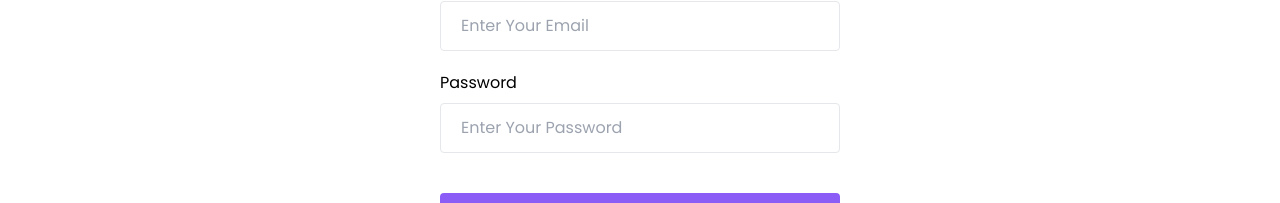
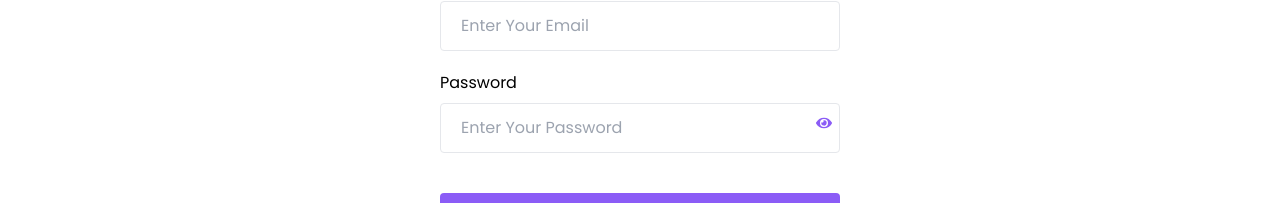
Before and after one commit to naymurrahmanshahed/conversate-client, a React (Vite) app: page /login in a window 1280 px wide. Shown: the part 259-462 px from the top of the page. Built offline with nearby package versions, Linux system fonts and the light colour scheme.

Commit message:
favicon & Eyebutton added

```diff
--- a/index.html
+++ b/index.html
@@ -2,6 +2,7 @@
 <html lang="en">
   <head>
     <meta charset="UTF-8" />
+    <link rel="icon" type="image/svg+xml" href="/conversate.svg" />
     <meta name="viewport" content="width=device-width, initial-scale=1.0" />
     <title>Conversate</title>
   </head>
--- a/package.json
+++ b/package.json
@@ -11,6 +11,7 @@
   "dependencies": {
     "react": "^18.2.0",
     "react-dom": "^18.2.0",
+    "react-icons": "^4.8.0",
     "react-router-dom": "^6.8.2"
   },
   "devDependencies": {
--- a/src/App.jsx
+++ b/src/App.jsx
@@ -5,8 +5,13 @@ import Chat from "./pages/Chat";
 import Login from "./pages/Login";
 import Register from "./pages/Register";
 import { useAuthContext } from "./hook/useAuthContext";
+import { useState } from "react";
 const App = () => {
+  const [type, setType] = useState(false);
   const { user } = useAuthContext();
+  const handleToggle = () => {
+    setType((prevType) => !prevType);
+  };
   return (
     <div className="app container mx-auto">
       <div className="min-h-screen">
@@ -18,11 +23,23 @@ const App = () => {
           />
           <Route
             path="/login"
-            element={user ? <Navigate to="/" /> : <Login />}
+            element={
+              user ? (
+                <Navigate to="/" />
+              ) : (
+                <Login type={type} handleToggle={handleToggle} />
+              )
+            }
           />
           <Route
             path="/register"
-            element={user ? <Navigate to="/" /> : <Register />}
+            element={
+              user ? (
+                <Navigate to="/" />
+              ) : (
+                <Register type={type} handleToggle={handleToggle} />
+              )
+            }
           />
           <Route path="*" element={<Navigate to="/" />} />
         </Routes>
--- /dev/null
+++ b/src/components/EyeButton.jsx
@@ -0,0 +1,15 @@
+import { FaEye, FaEyeSlash } from "react-icons/fa";
+const EyeButton = ({ handleToggle, type }) => {
+  return (
+    <span
+      onClick={handleToggle}
+      className="icons-span absolute right-[2%]
+         top-[28%]
+      bottom-0 flex items-center text-violet-500"
+    >
+      {type ? <FaEyeSlash /> : <FaEye />}
+    </span>
+  );
+};
+
+export default EyeButton;
--- a/src/pages/Login.jsx
+++ b/src/pages/Login.jsx
@@ -1,10 +1,11 @@
 import React, { useState } from "react";
 import Button from "../components/Button";
+import EyeButton from "../components/EyeButton";
 import FormControl from "../components/FormControl";
 import SectionTitle from "../components/SectionTitle";
 import { useLogin } from "../hook/useLogin";
 
-const Login = () => {
+const Login = ({ handleToggle, type }) => {
   const [formFields, setFormFields] = useState({
     email: "",
     password: "",
@@ -27,8 +28,8 @@ const Login = () => {
     });
   };
   return (
-    <div className="register flex flex-col justify-center items-center xl:mt-[4rem] ">
-      <form onSubmit={handleLogin} className="flex flex-col gap-5 w-[25rem]">
+    <div className="register flex flex-col  justify-center items-center xl:mt-[4rem] ">
+      <form onSubmit={handleLogin} className="flex  flex-col gap-5 w-[25rem]">
         <SectionTitle title={"Login"} />
 
         <FormControl
@@ -39,14 +40,17 @@ const Login = () => {
           formFields={formFields}
           setFormFields={setFormFields}
         />
+        <div className="relative">
           <FormControl
             label={"password"}
             labelInnerText={"Password"}
-          inputType={"password"}
+            inputType={type ? "text" : "password"}
             placeholder={"Enter Your Password"}
             formFields={formFields}
             setFormFields={setFormFields}
           />
+          <EyeButton handleToggle={handleToggle} type={type} />
+        </div>
         <Button text={loading ? "Logging...." : "Login"} submit />
         {error && <p className="text-rose-500">*{error}</p>}
       </form>
--- a/src/pages/Register.jsx
+++ b/src/pages/Register.jsx
@@ -1,10 +1,11 @@
 import React, { useState } from "react";
 import Button from "../components/Button";
+import EyeButton from "../components/EyeButton";
 import FormControl from "../components/FormControl";
 import SectionTitle from "../components/SectionTitle";
 import { useRegister } from "../hook/useRegister";
 
-const Register = () => {
+const Register = ({ handleToggle, type }) => {
   const [formFields, setFormFields] = useState({
     name: "",
     email: "",
@@ -45,14 +46,18 @@ const Register = () => {
           formFields={formFields}
           setFormFields={setFormFields}
         />
+        <div className="relative">
           <FormControl
             label={"password"}
             labelInnerText={"Password"}
-          inputType={"password"}
+            inputType={type ? "text" : "password"}
             placeholder={"Enter Your Password"}
             formFields={formFields}
             setFormFields={setFormFields}
           />
+          <EyeButton handleToggle={handleToggle} type={type} />
+        </div>
+
         <Button text={loading ? "Registering...." : "Register"} submit />
         {error && <p className="text-rose-500">*{error}</p>}
       </form>
```
Also changed, not shown: public/conversate.svg (added), 1 other file (tests, documents, lock files or other folders). Lines whose indentation alone changed are shown as unchanged.
